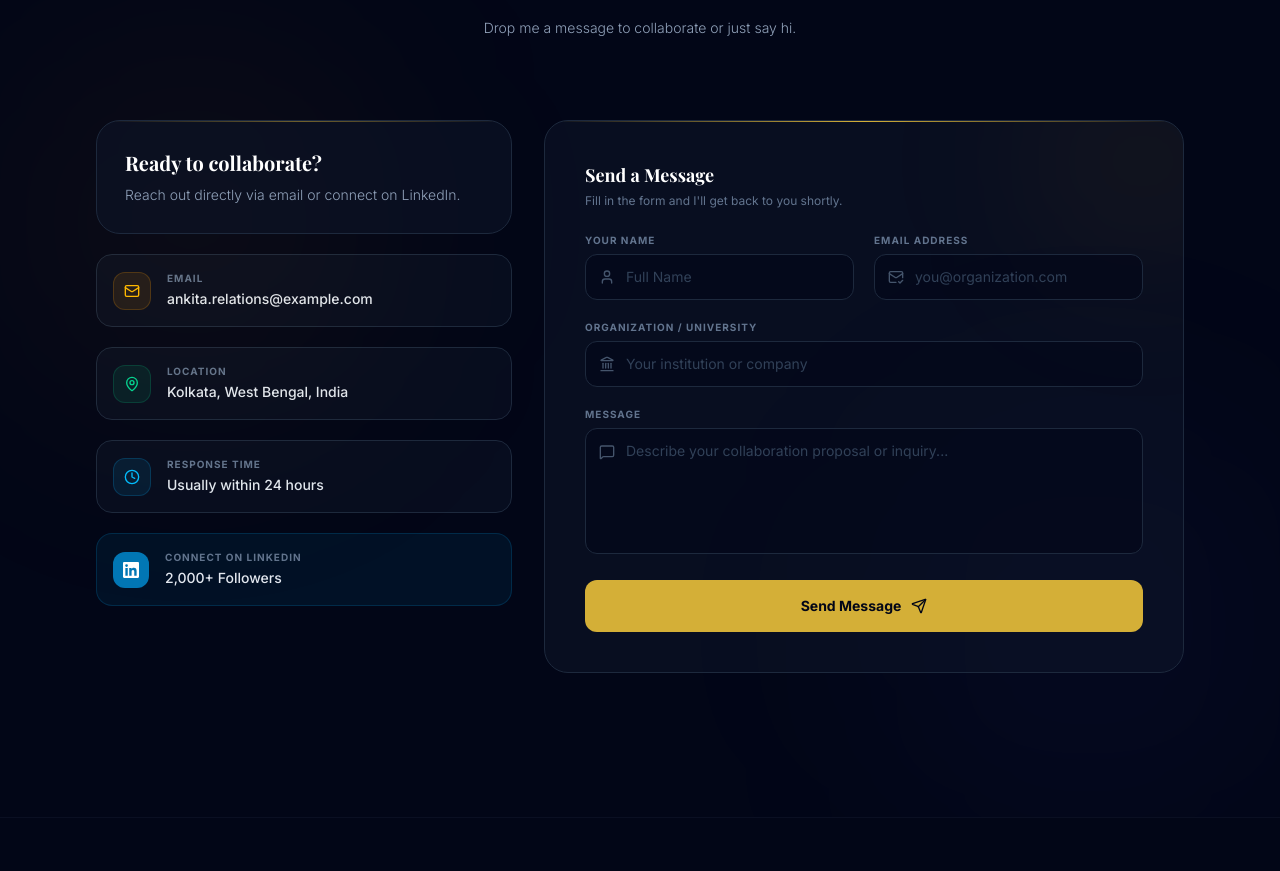
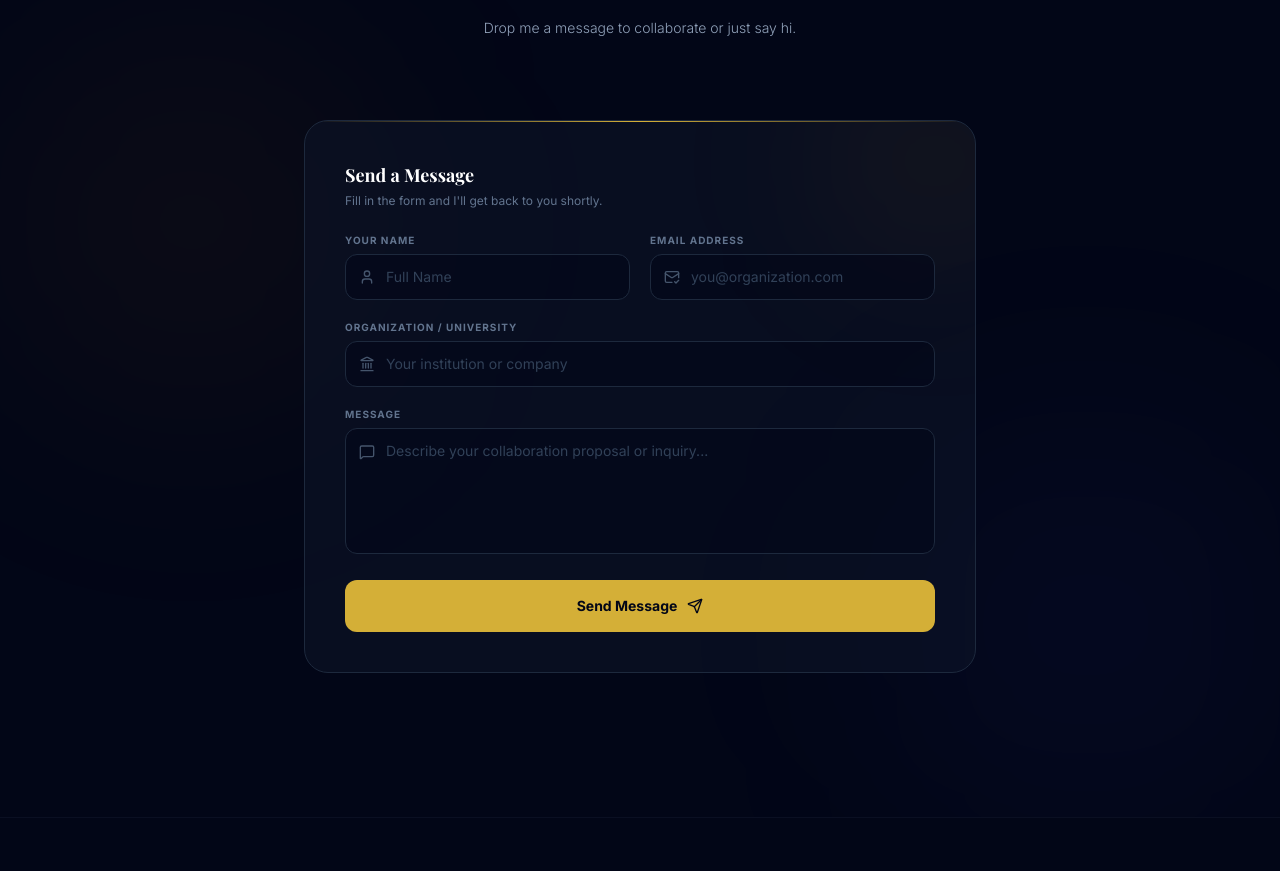
Before and after one commit to sohamroyc/Ankita-Choudhury, a Next.js app: page / in a window 1280 px wide. Shown: the part 5546-6417 px from the top of the page. Built offline with nearby package versions, Linux system fonts and the light colour scheme; a web font is replaced by a local one.

Commit message:
style: remove contact detail cards and center contact form

```diff
--- a/src/components/Contact.tsx
+++ b/src/components/Contact.tsx
@@ -3,42 +3,9 @@
 import { useState, useRef } from "react";
 import { motion, useInView, AnimatePresence } from "framer-motion";
 import {
-  Mail, Send, CheckCircle2, MessageSquare,
-  Landmark, User, MailCheck, MapPin, Clock
+  Send, CheckCircle2, MessageSquare,
+  Landmark, User, MailCheck
 } from "lucide-react";
-
-const LinkedinFilled = ({ className }: { className?: string }) => (
-  <svg xmlns="http://www.w3.org/2000/svg" viewBox="0 0 24 24" fill="currentColor" className={className}>
-    <path d="M20.447 20.452h-3.554v-5.569c0-1.328-.027-3.037-1.852-3.037-1.853 0-2.136 1.445-2.136 2.939v5.667H9.351V9h3.414v1.561h.046c.477-.9 1.637-1.85 3.37-1.85 3.601 0 4.267 2.37 4.267 5.455v6.286zM5.337 7.433a2.062 2.062 0 0 1-2.063-2.065 2.064 2.064 0 1 1 2.063 2.065zm1.782 13.019H3.555V9h3.564v11.452zM22.225 0H1.771C.792 0 0 .774 0 1.729v20.542C0 23.227.792 24 1.771 24h20.451C23.2 24 24 23.227 24 22.271V1.729C24 .774 23.2 0 22.222 0h.003z" />
-  </svg>
-);
-
-const contactInfo = [
-  {
-    icon: Mail,
-    label: "Email",
-    value: "ankita.relations@example.com",
-    href: "mailto:ankita.relations@example.com",
-    color: "text-amber-400",
-    bg: "bg-amber-500/10 border-amber-500/20",
-  },
-  {
-    icon: MapPin,
-    label: "Location",
-    value: "Kolkata, West Bengal, India",
-    href: "#",
-    color: "text-emerald-400",
-    bg: "bg-emerald-500/10 border-emerald-500/20",
-  },
-  {
-    icon: Clock,
-    label: "Response Time",
-    value: "Usually within 24 hours",
-    href: "#",
-    color: "text-sky-400",
-    bg: "bg-sky-500/10 border-sky-500/20",
-  },
-];
 
 export default function Contact() {
   const [formData, setFormData] = useState({ name: "", email: "", org: "", message: "" });
@@ -94,80 +61,14 @@
         </motion.div>
 
         {/* ── Main Grid ── */}
-        <div className="grid grid-cols-1 lg:grid-cols-5 gap-8 items-start">
+        <div className="max-w-2xl mx-auto">
 
-          {/* ── LEFT: Info Panel ── */}
+          {/* ── Contact Form ── */}
           <motion.div
-            initial={{ opacity: 0, x: -30 }}
-            animate={isInView ? { opacity: 1, x: 0 } : {}}
-            transition={{ duration: 0.7 }}
-            className="lg:col-span-2 flex flex-col gap-5"
-          >
-            {/* Intro card */}
-            <div className="rounded-3xl p-7 bg-slate-900/50 border border-slate-800 relative overflow-hidden group">
-              <div className="absolute top-0 inset-x-0 h-px bg-gradient-to-r from-transparent via-[#D4AF37]/50 to-transparent group-hover:via-[#D4AF37] transition-all duration-500" />
-              <h3 className="text-xl font-serif font-bold text-white mb-2">
-                Ready to collaborate?
-              </h3>
-              <p className="text-slate-400 text-sm font-light">
-                Reach out directly via email or connect on LinkedIn.
-              </p>
-            </div>
-
-            {/* Contact info cards */}
-            {contactInfo.map((item, idx) => {
-              const Icon = item.icon;
-              const isLink = item.href !== "#";
-              const Wrapper = isLink ? "a" : "div";
-              return (
-                <motion.div
-                  key={idx}
-                  initial={{ opacity: 0, y: 16 }}
-                  animate={isInView ? { opacity: 1, y: 0 } : {}}
-                  transition={{ delay: 0.15 + idx * 0.1, duration: 0.5 }}
-                >
-                  <Wrapper
-                    {...(isLink ? { href: item.href } : {})}
-                    className="flex items-center gap-4 p-4 rounded-2xl bg-slate-900/40 border border-slate-800 hover:border-slate-700 transition-all duration-300 group cursor-default"
-                  >
-                    <div className={`p-2.5 rounded-xl border ${item.bg} ${item.color} flex-shrink-0`}>
-                      <Icon className="w-4 h-4" />
-                    </div>
-                    <div>
-                      <span className="block text-[10px] text-slate-500 uppercase tracking-widest font-bold">{item.label}</span>
-                      <span className="text-sm text-slate-200 font-medium group-hover:text-white transition-colors">{item.value}</span>
-                    </div>
-                  </Wrapper>
-                </motion.div>
-              );
-            })}
-
-            {/* LinkedIn CTA */}
-            <motion.a
-              href="https://linkedin.com/in/ankitachoudhury"
-              target="_blank"
-              rel="noopener noreferrer"
-              initial={{ opacity: 0, y: 16 }}
-              animate={isInView ? { opacity: 1, y: 0 } : {}}
-              transition={{ delay: 0.5, duration: 0.5 }}
-              className="flex items-center gap-4 p-4 rounded-2xl bg-[#0077B5]/10 border border-[#0077B5]/25 hover:border-[#0077B5]/60 hover:bg-[#0077B5]/15 transition-all duration-300 group"
-            >
-              <div className="p-2.5 rounded-xl bg-[#0077B5] flex-shrink-0">
-                <LinkedinFilled className="w-4 h-4 text-white" />
-              </div>
-              <div>
-                <span className="block text-[10px] text-slate-500 uppercase tracking-widest font-bold">Connect on LinkedIn</span>
-                <span className="text-sm text-slate-200 font-medium group-hover:text-white transition-colors">2,000+ Followers</span>
-              </div>
-            </motion.a>
-          </motion.div>
-
-          {/* ── RIGHT: Contact Form ── */}
-          <motion.div
-            initial={{ opacity: 0, x: 30 }}
-            animate={isInView ? { opacity: 1, x: 0 } : {}}
+            initial={{ opacity: 0, y: 30 }}
+            animate={isInView ? { opacity: 1, y: 0 } : {}}
             transition={{ duration: 0.7, delay: 0.1 }}
-            className="lg:col-span-3"
+            className="w-full"
           >
             <div className="relative rounded-3xl p-8 md:p-10 bg-slate-900/50 border border-slate-800 overflow-hidden">
               {/* Gold shimmer top */}
```
